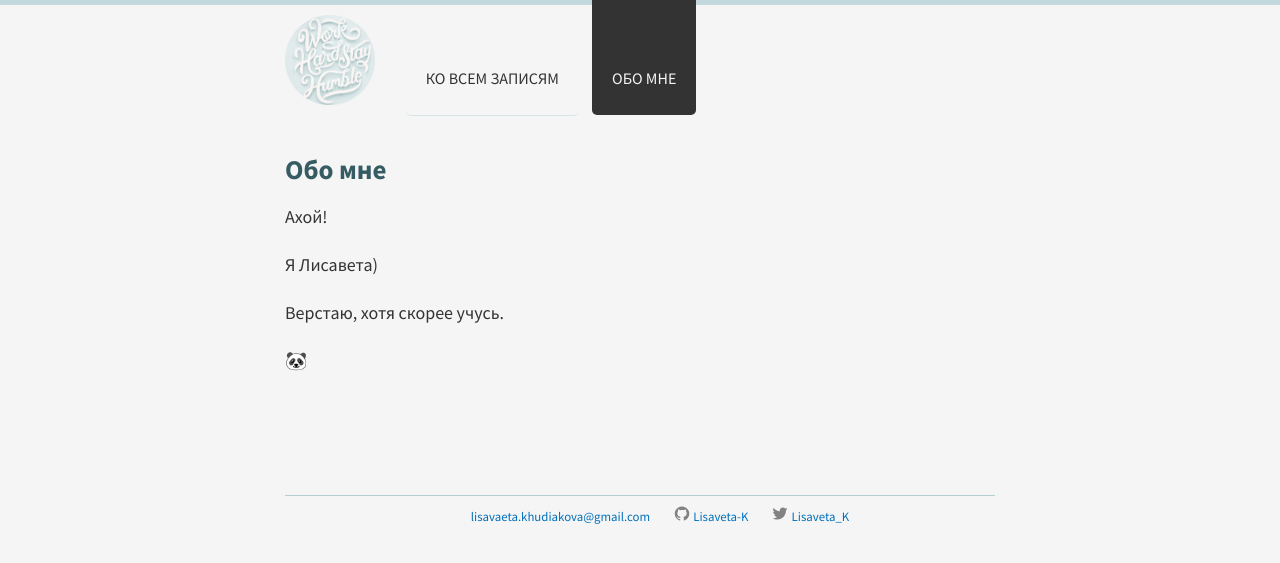
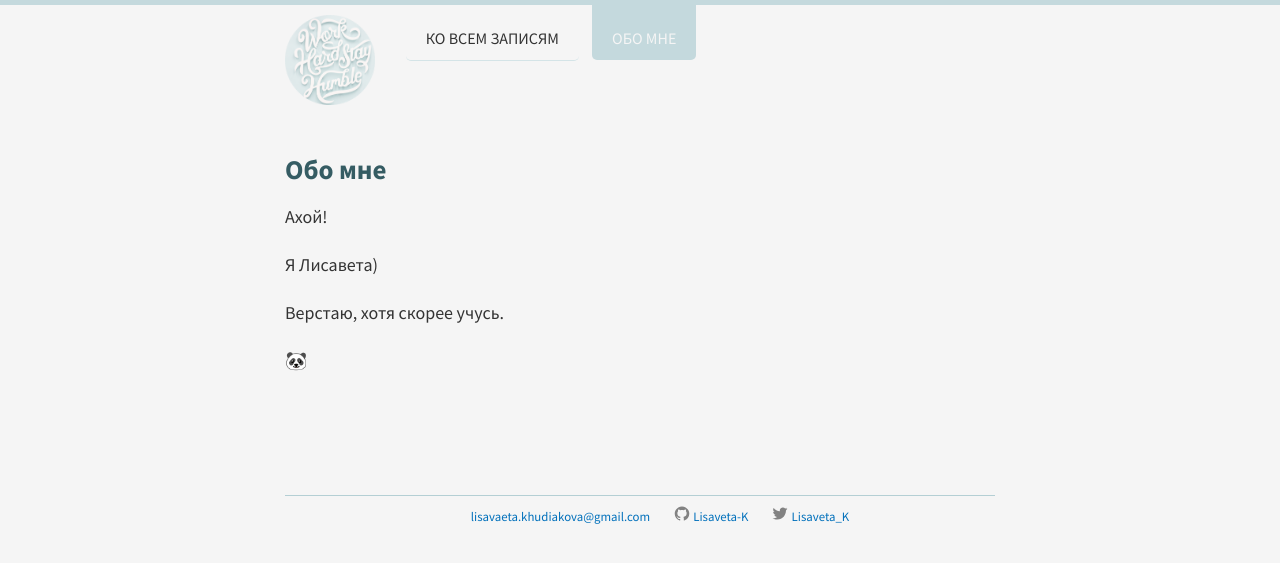
Before and after one commit to Lisaveta-K/lisaveta-k.github.io, a Jekyll site: the page built from about/index.md, in a window 1280 px wide. Shown: the top 563 px of the page. Built offline with Jekyll 4.4.1, drawn with Linux system fonts in a browser that asks for light colours; nearby versions of some CDN libraries; Markdown is read by kramdown in place of the engine named in the settings.

Commit message:
height of the buttons

```diff
--- a/public/css/main.scss
+++ b/public/css/main.scss
@@ -195,7 +195,7 @@ footer ul li{
   a {
     display: inline-block;
     color: $contrast-color;
-    padding: 66px 20px 25px;
+    padding: 26px 20px 10px;
     margin-right: 10px;
     margin-top: -5px;
     text-transform: uppercase;
@@ -215,7 +215,7 @@ footer ul li{
     }
 
     &.current-page {
-      background-color: $contrast-color;
+      background-color: lighten(#b4cfd4, 5%);
     }
   }
 }
```
Also changed, not shown: 3 other files.
